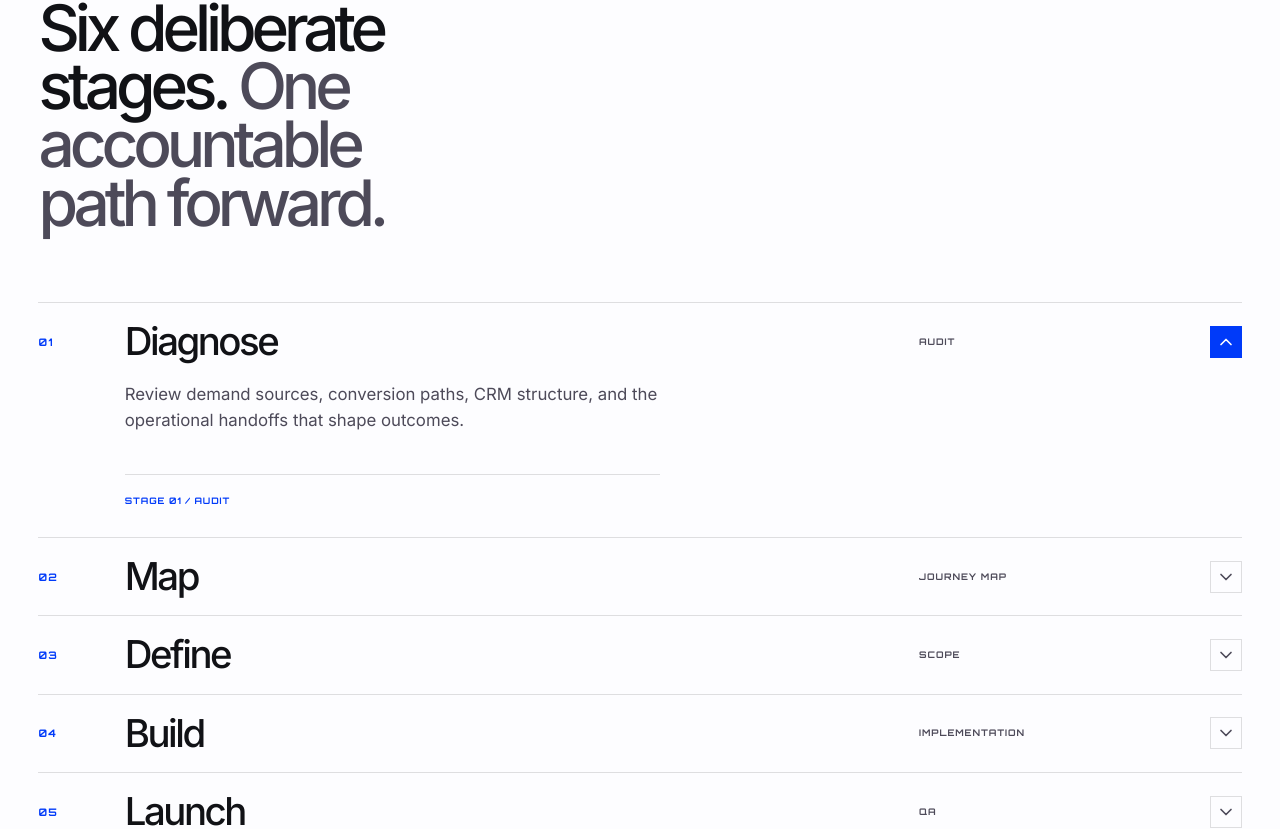
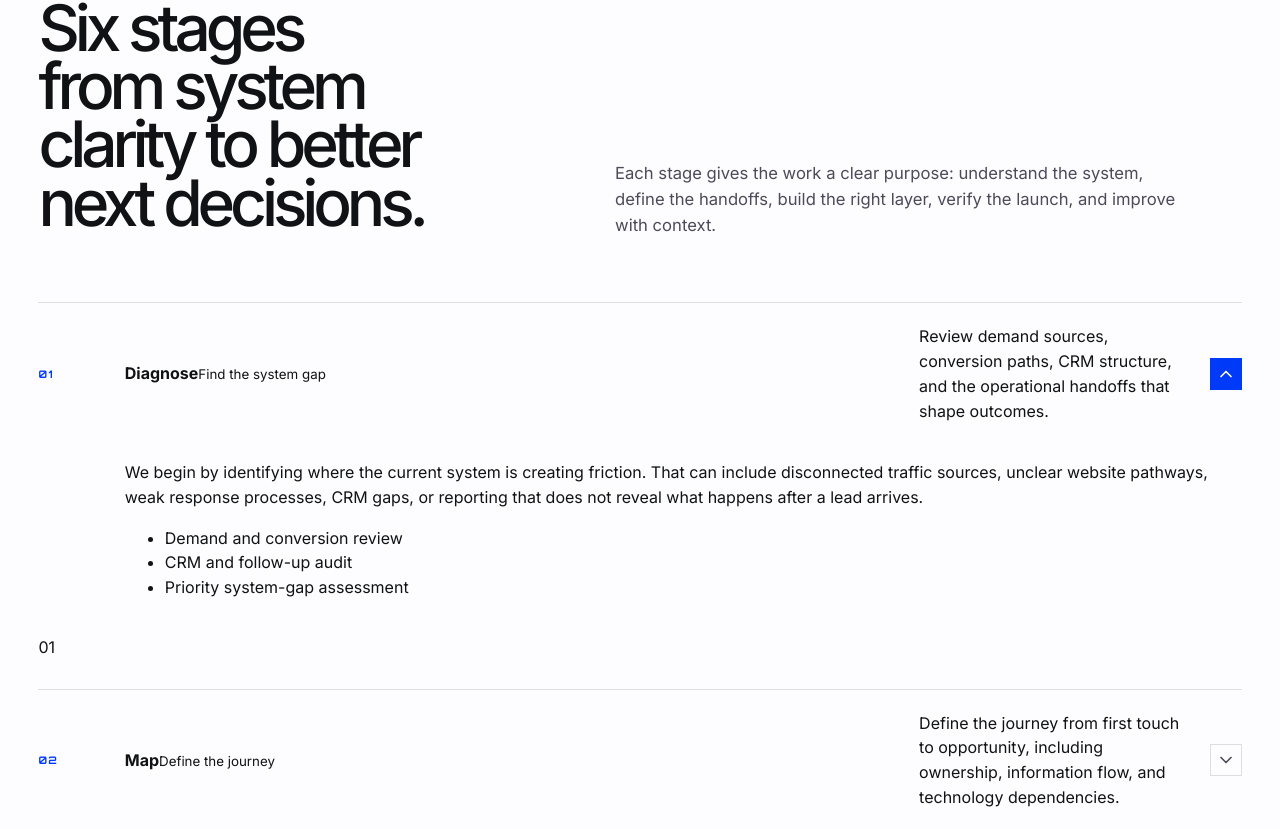
Before and after one commit to 064-breaks-stuff/Toddmarketing, a React (Vite) app: page /process in a window 1280 px wide. Shown: the part 911-1740 px from the top of the page. Built offline with nearby package versions, Linux system fonts and the light colour scheme.

Commit message:
fourth push

```diff
--- a/src/components/home/SystemAccordion.jsx
+++ b/src/components/home/SystemAccordion.jsx
@@ -1,80 +1,96 @@
 import { useId, useState } from 'react';
 import { ChevronDown } from 'lucide-react';
 
-function StageVisual({ stage }) {
-  if (stage.title === 'Demand') {
-    return (
-      <svg viewBox="0 0 160 100" aria-hidden="true">
-        <circle cx="28" cy="50" r="7" />
-        <circle cx="74" cy="28" r="7" />
-        <circle cx="74" cy="72" r="7" />
-        <circle cx="132" cy="50" r="9" />
-        <path d="M35 50h26l7-17M35 50h26l7 17M81 28h38M81 72h38" />
-      </svg>
-    );
+const stages = [
+  {
+    number: '01',
+    title: 'Demand',
+    label: 'Demand in',
+    description:
+      'Create qualified attention through search, paid social, and local-service channels aligned to real buying intent.',
+    detail:
+      'Demand generation begins by aligning the offer, market, service area, and channel with the moment a buyer is actively looking for help.',
+    signals: ['Google Ads', 'Meta Ads', 'Local Services Ads'],
+    visual: 'demand'
+  },
+  {
+    number: '02',
+    title: 'Capture',
+    label: 'Intent captured',
+    description:
+      'Give that attention a clear next step through conversion architecture, landing experiences, and friction-light pathways.',
+    detail:
+      'The conversion path should make the offer obvious, establish trust quickly, and move visitors toward one useful action instead of multiple competing decisions.',
+    signals: ['Landing pages', 'Offer clarity', 'Forms and calendars'],
+    visual: 'capture'
+  },
+  {
+    number: '03',
+    title: 'Convert',
+    label: 'Lead routed',
+    description:
+      'Route, qualify, and respond through CRM intelligence that preserves source, context, ownership, and urgency.',
+    detail:
+      'A lead becomes a usable opportunity only when the correct team member receives it quickly with the information needed to take the next step.',
+    signals: ['CRM intelligence', 'Lead routing', 'Pipeline visibility'],
+    visual: 'convert'
+  },
+  {
+    number: '04',
+    title: 'Retain',
+    label: 'Follow-up active',
+    description:
+      'Keep opportunity moving through timely nurture, booking workflows, reactivation, and relationship continuity.',
+    detail:
+      'Follow-up should be consistent without becoming impersonal. Automation protects response time while the business keeps the right human moments in the journey.',
+    signals: ['SMS and email', 'Booking workflows', 'Reactivation'],
+    visual: 'retain'
+  },
+  {
+    number: '05',
+    title: 'Optimize',
+    label: 'Revenue visible',
+    description:
+      'Return outcome signals upstream so budgets, offers, automation, and customer journeys improve with context.',
+    detail:
+      'The strongest next decision is informed by what happened after the click: which source created the opportunity, what progressed, and where momentum slowed.',
+    signals: ['Attribution', 'Reporting', 'Iteration'],
+    visual: 'optimize'
   }
+];
 
-  if (stage.title === 'Capture') {
-    return (
-      <svg viewBox="0 0 160 100" aria-hidden="true">
-        <rect x="24" y="16" width="72" height="68" rx="2" />
-        <path d="M38 32h44M38 42h30M38 59h44" />
-        <rect x="38" y="54" width="22" height="8" rx="1" />
-        <path d="M105 50h30" />
-        <circle cx="140" cy="50" r="8" />
-      </svg>
-    );
-  }
+function StageVisual({ type }) {
+  return (
+    <div
+      className={`system-accordion__visual system-accordion__visual--${type}`}
+      aria-hidden="true"
+    >
+      <span className="system-accordion__visual-grid" />
 
-  if (stage.title === 'Convert') {
-    return (
-      <svg viewBox="0 0 160 100" aria-hidden="true">
-        <rect x="18" y="16" width="57" height="68" rx="2" />
-        <circle cx="38" cy="40" r="8" />
-        <path d="M26 64c3-10 8-15 12-15s9 5 12 15M54 36h12M54 46h12M54 56h9" />
-        <path d="M88 50h28" />
-        <rect x="119" y="34" width="24" height="32" rx="2" />
-        <path d="M125 44h12M125 51h12M125 58h8" />
-      </svg>
-    );
-  }
+      <span className="system-accordion__visual-node system-accordion__visual-node--one" />
+      <span className="system-accordion__visual-node system-accordion__visual-node--two" />
+      <span className="system-accordion__visual-node system-accordion__visual-node--three" />
 
-  if (stage.title === 'Retain') {
-    return (
-      <svg viewBox="0 0 160 100" aria-hidden="true">
-        <circle cx="28" cy="50" r="7" />
-        <circle cx="77" cy="24" r="7" />
-        <circle cx="77" cy="76" r="7" />
-        <circle cx="128" cy="50" r="9" />
-        <path d="M35 50h22l14-20M35 50h22l14 20M84 24h35M84 76h35" />
-        <path d="M124 33v-9M124 76v-9" />
-      </svg>
-    );
-  }
+      <span className="system-accordion__visual-line system-accordion__visual-line--one" />
+      <span className="system-accordion__visual-line system-accordion__visual-line--two" />
 
-  return (
-    <svg viewBox="0 0 160 100" aria-hidden="true">
-      <path d="M22 74V28M22 74h112" />
-      <path d="M35 63l28-16 22 8 38-32" />
-      <circle cx="35" cy="63" r="5" />
-      <circle cx="63" cy="47" r="5" />
-      <circle cx="85" cy="55" r="5" />
-      <circle cx="123" cy="23" r="7" />
-      <path d="M119 23h16M127 15v16" />
-    </svg>
+      <span className="system-accordion__visual-label">
+        System signal active
+      </span>
+    </div>
   );
 }
 
-export default function SystemAccordion({ stages }) {
+export default function SystemAccordion() {
   const [activeIndex, setActiveIndex] = useState(0);
-  const sectionId = useId();
+  const accordionId = useId();
 
   return (
     <div className="system-accordion">
       {stages.map((stage, index) => {
         const isActive = activeIndex === index;
-        const panelId = `${sectionId}-panel-${index}`;
-        const buttonId = `${sectionId}-button-${index}`;
+        const triggerId = `${accordionId}-trigger-${stage.number}`;
+        const panelId = `${accordionId}-panel-${stage.number}`;
 
         return (
           <article
@@ -84,44 +100,52 @@ export default function SystemAccordion({ stages }) {
             key={stage.number}
           >
             <button
+              type="button"
               className="system-accordion__trigger"
-              type="button"
-              id={buttonId}
+              onClick={() => setActiveIndex(index)}
               aria-expanded={isActive}
               aria-controls={panelId}
-              onClick={() => setActiveIndex(isActive ? -1 : index)}
+              id={triggerId}
             >
               <span className="system-accordion__number">{stage.number}</span>
 
-              <span className="system-accordion__title-wrap">
+              <span className="system-accordion__title-group">
                 <strong>{stage.title}</strong>
-                <small>{stage.shortLabel}</small>
+                <small>{stage.label}</small>
               </span>
 
-              <span className="system-accordion__icon" aria-hidden="true">
-                <ChevronDown size={19} />
+              <span className="system-accordion__summary">
+                {stage.description}
+              </span>
+
+              <span
+                className="system-accordion__icon"
+                aria-hidden="true"
+              >
+                <ChevronDown size={20} />
               </span>
             </button>
 
-            <div
-              className="system-accordion__panel"
-              id={panelId}
-              role="region"
-              aria-labelledby={buttonId}
-              hidden={!isActive}
-            >
-              <div className="system-accordion__panel-copy">
-                <p>{stage.detail}</p>
+            {isActive && (
+              <div
+                className="system-accordion__panel"
+                id={panelId}
+                role="region"
+                aria-labelledby={triggerId}
+              >
+                <div className="system-accordion__panel-copy">
+                  <p>{stage.detail}</p>
 
-                <span className="system-accordion__status">
-                  System stage / {stage.number}
-                </span>
+                  <ul className="system-accordion__signals">
+                    {stage.signals.map((signal) => (
+                      <li key={signal}>{signal}</li>
+                    ))}
+                  </ul>
+                </div>
+
+                <StageVisual type={stage.visual} />
               </div>
-
-              <div className="system-accordion__visual">
-                <StageVisual stage={stage} />
-              </div>
-            </div>
+            )}
           </article>
         );
       })}
--- a/src/pages/ProcessPage.jsx
+++ b/src/pages/ProcessPage.jsx
@@ -9,43 +9,91 @@ const steps = [
   {
     number: '01',
     title: 'Diagnose',
-    tag: 'Audit',
-    copy: 'Review demand sources, conversion paths, CRM structure, and the operational handoffs that shape outcomes.'
+    label: 'Find the system gap',
+    summary:
+      'Review demand sources, conversion paths, CRM structure, and the operational handoffs that shape outcomes.',
+    detail:
+      'We begin by identifying where the current system is creating friction. That can include disconnected traffic sources, unclear website pathways, weak response processes, CRM gaps, or reporting that does not reveal what happens after a lead arrives.',
+    deliverables: [
+      'Demand and conversion review',
+      'CRM and follow-up audit',
+      'Priority system-gap assessment'
+    ]
   },
   {
     number: '02',
     title: 'Map',
-    tag: 'Journey map',
-    copy: 'Define the journey from first touch to opportunity, including ownership, information flow, and technology dependencies.'
+    label: 'Define the journey',
+    summary:
+      'Define the journey from first touch to opportunity, including ownership, information flow, and technology dependencies.',
+    detail:
+      'The journey is mapped across the points that matter: where demand starts, what action a visitor takes, how the lead enters the CRM, who owns the next step, and how the business stays connected after the first interaction.',
+    deliverables: [
+      'Customer-journey map',
+      'Ownership and handoff plan',
+      'Platform dependency review'
+    ]
   },
   {
     number: '03',
     title: 'Define',
-    tag: 'Scope',
-    copy: 'Set a clear scope, sequence, milestones, deliverables, and the conditions needed for launch.'
+    label: 'Set the delivery plan',
+    summary:
+      'Set a clear scope, sequence, milestones, deliverables, and the conditions needed for launch.',
+    detail:
+      'The implementation plan turns the system map into clear work. Scope, milestones, deliverables, and launch requirements are documented before build work begins so there is less ambiguity once execution is underway.',
+    deliverables: [
+      'Implementation scope',
+      'Milestone sequence',
+      'Launch-readiness requirements'
+    ]
   },
   {
     number: '04',
     title: 'Build',
-    tag: 'Implementation',
-    copy: 'Implement the agreed conversion, demand, CRM, and automation systems with practical quality controls.'
+    label: 'Connect the system',
+    summary:
+      'Implement the agreed conversion, demand, CRM, and automation systems with practical quality controls.',
+    detail:
+      'Build work can include websites and landing paths, advertising foundations, CRM configuration, GoHighLevel planning, n8n workflows, lead routing, follow-up logic, booking journeys, and operational reporting structures.',
+    deliverables: [
+      'Conversion and demand assets',
+      'CRM and automation setup',
+      'Workflow quality controls'
+    ]
   },
   {
     number: '05',
     title: 'Launch',
-    tag: 'QA',
-    copy: 'Run checks across tracking, forms, booking, routing, communications, and live campaign readiness.'
+    label: 'Verify the handoffs',
+    summary:
+      'Run checks across tracking, forms, booking, routing, communications, and live campaign readiness.',
+    detail:
+      'Before a system goes live, the focus shifts to the handoffs: whether actions are tracked, forms route correctly, booking works, notifications reach the right people, and the new process behaves as intended under real conditions.',
+    deliverables: [
+      'Launch QA checklist',
+      'Tracking and routing verification',
+      'Live readiness review'
+    ]
   },
   {
     number: '06',
     title: 'Optimize',
-    tag: 'Iteration',
-    copy: 'Use operational signals to identify bottlenecks and prioritize the next improvements.'
+    label: 'Improve with context',
+    summary:
+      'Use operational signals to identify bottlenecks and prioritize the next improvements.',
+    detail:
+      'Optimization is not random adjustment. It is a structured review of what happened across demand, capture, conversion, retention, and measurement so the next decision improves the system rather than adding more disconnected activity.',
+    deliverables: [
+      'Performance review',
+      'Bottleneck prioritization',
+      'Next-step optimization plan'
+    ]
   }
 ];
 
 export default function ProcessPage() {
-  const [activeIndex, setActiveIndex] = useState(0);
+  const [activeStep, setActiveStep] = useState(0);
   const accordionId = useId();
 
   return (
@@ -76,17 +124,22 @@ export default function ProcessPage() {
           <div className="process-accordion-section__intro">
             <p className="section-label">The delivery model</p>
 
-            <h2>
-              Six deliberate stages.
-              <span> One accountable path forward.</span>
+            <h2 className="section-title">
+              Six stages from system clarity to better next decisions.
             </h2>
+
+            <p className="section-copy">
+              Each stage gives the work a clear purpose: understand the system,
+              define the handoffs, build the right layer, verify the launch, and
+              improve with context.
+            </p>
           </div>
 
           <div className="process-accordion">
             {steps.map((step, index) => {
-              const isActive = index === activeIndex;
-              const triggerId = `${accordionId}-trigger-${index}`;
-              const panelId = `${accordionId}-panel-${index}`;
+              const isActive = activeStep === index;
+              const triggerId = `${accordionId}-trigger-${step.number}`;
+              const panelId = `${accordionId}-panel-${step.number}`;
 
               return (
                 <article
@@ -96,45 +149,62 @@ export default function ProcessPage() {
                   key={step.number}
                 >
                   <button
+                    type="button"
                     className="process-accordion__trigger"
-                    type="button"
-                    id={triggerId}
+                    onClick={() => setActiveStep(index)}
                     aria-expanded={isActive}
                     aria-controls={panelId}
-                    onClick={() => setActiveIndex(isActive ? -1 : index)}
+                    id={triggerId}
                   >
                     <span className="process-accordion__number">
                       {step.number}
                     </span>
 
-                    <span className="process-accordion__title">
-                      {step.title}
+                    <span className="process-accordion__title-group">
+                      <strong>{step.title}</strong>
+                      <small>{step.label}</small>
                     </span>
 
-                    <span className="process-accordion__tag">
-                      {step.tag}
+                    <span className="process-accordion__summary">
+                      {step.summary}
                     </span>
 
-                    <span className="process-accordion__icon" aria-hidden="true">
+                    <span
+                      className="process-accordion__icon"
+                      aria-hidden="true"
+                    >
                       <ChevronDown size={20} />
                     </span>
                   </button>
 
+                  {isActive && (
                     <div
                       className="process-accordion__panel"
                       id={panelId}
                       role="region"
                       aria-labelledby={triggerId}
-                    hidden={!isActive}
                     >
-                    <p>{step.copy}</p>
+                      <div className="process-accordion__panel-copy">
+                        <p>{step.detail}</p>
 
-                    <div className="process-accordion__panel-rule" />
+                        <ul className="process-accordion__deliverables">
+                          {step.deliverables.map((deliverable) => (
+                            <li key={deliverable}>{deliverable}</li>
+                          ))}
+                        </ul>
+                      </div>
 
-                    <span>
-                      Stage {step.number} / {step.tag}
-                    </span>
+                      <div
+                        className="process-accordion__stage-mark"
+                        aria-hidden="true"
+                      >
+                        <span>{step.number}</span>
+                        <i />
+                        <i />
+                        <i />
                       </div>
+                    </div>
+                  )}
                 </article>
               );
             })}
@@ -145,14 +215,20 @@ export default function ProcessPage() {
       <section className="interior-cta-section">
         <div className="container">
           <h2>Start by identifying the handoff that needs attention first.</h2>
-          <Button to={CONTACT_PATH}>Book a Growth Systems Audit</Button>
+
+          <Button to={CONTACT_PATH}>
+            Book a Growth Systems Audit
+          </Button>
         </div>
       </section>
 
       <div className="container">
         <PageRail
           previous={{ label: 'Explore Services', to: '/services' }}
-          next={{ label: 'Review Results Methodology', to: '/results' }}
+          next={{
+            label: 'Review Results Methodology',
+            to: '/results'
+          }}
         />
       </div>
     </>
```
Also changed, not shown: src/styles/home.css (+16 -4 lines). Lines whose indentation alone changed are shown as unchanged.
